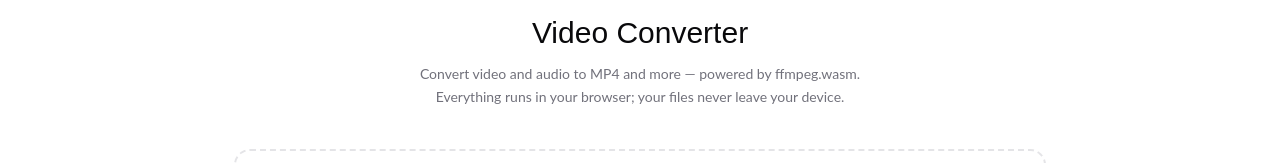
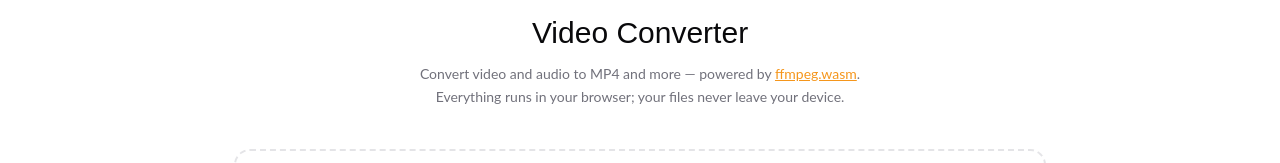
Before and after one commit to vtmattedi/MwImageConverter, a React (Vite) app: page /video in a window 1280 px wide. Shown: the part 153-316 px from the top of the page. Built offline with nearby package versions, Linux system fonts and the light colour scheme.

Commit message:
feat: accent color on ffmpegwasm

```diff
--- a/src/Pages/FFMPEG.tsx
+++ b/src/Pages/FFMPEG.tsx
@@ -267,7 +267,7 @@ const VideoConverterPage: React.FC = () => {
                     </div>
                     <h1 className="font-audiowide text-3xl mb-3">Video Converter</h1>
                     <p className="font-lato text-sm text-[var(--muted-foreground)] max-w-[460px] leading-relaxed">
-                        Convert video and audio to MP4 and more — powered by ffmpeg.wasm.
+                        Convert video and audio to MP4 and more — powered by <a href="https://github.com/ffmpegwasm/ffmpeg.wasm" target="_blank" rel="noopener noreferrer" className="underline hover:no-underline text-orange-400">ffmpeg.wasm</a>.
                         Everything runs in your browser; your files never leave your device.
                     </p>
                 </div>
```
